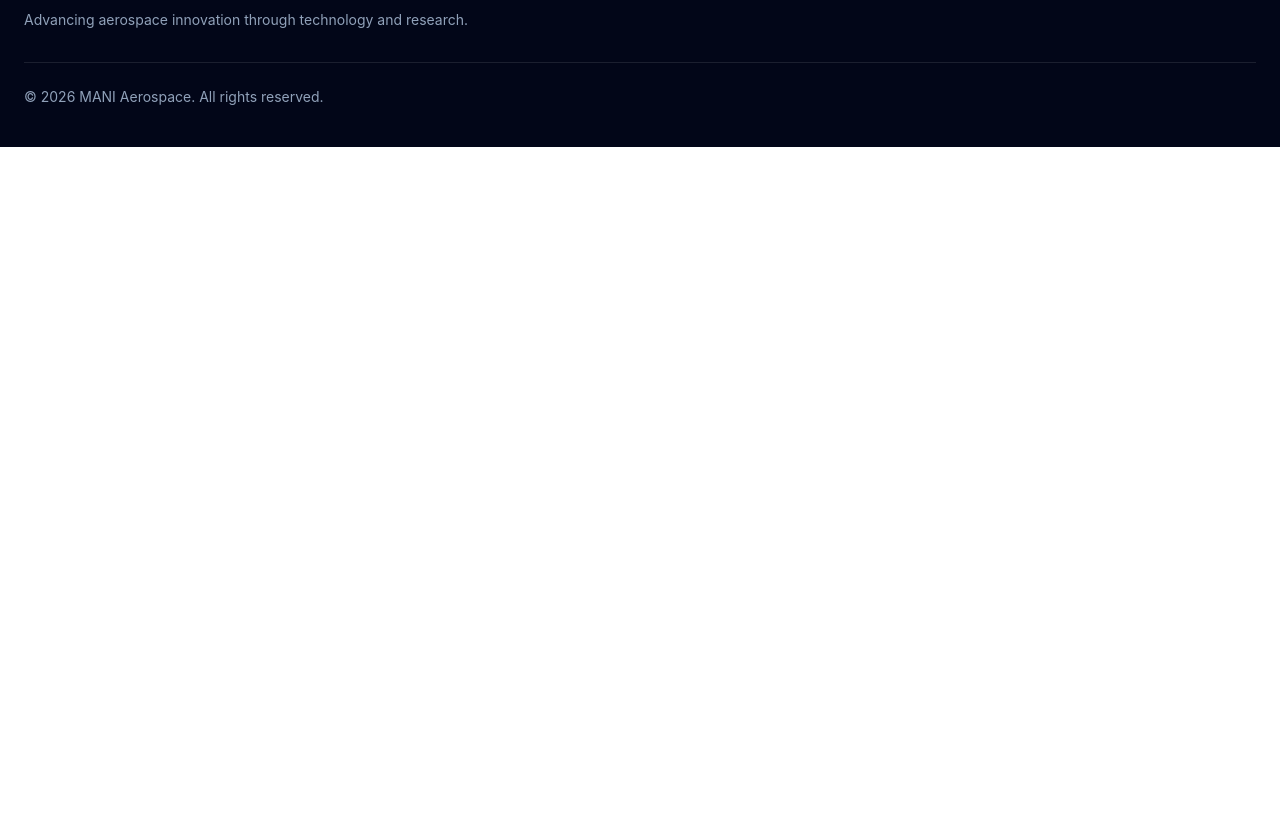
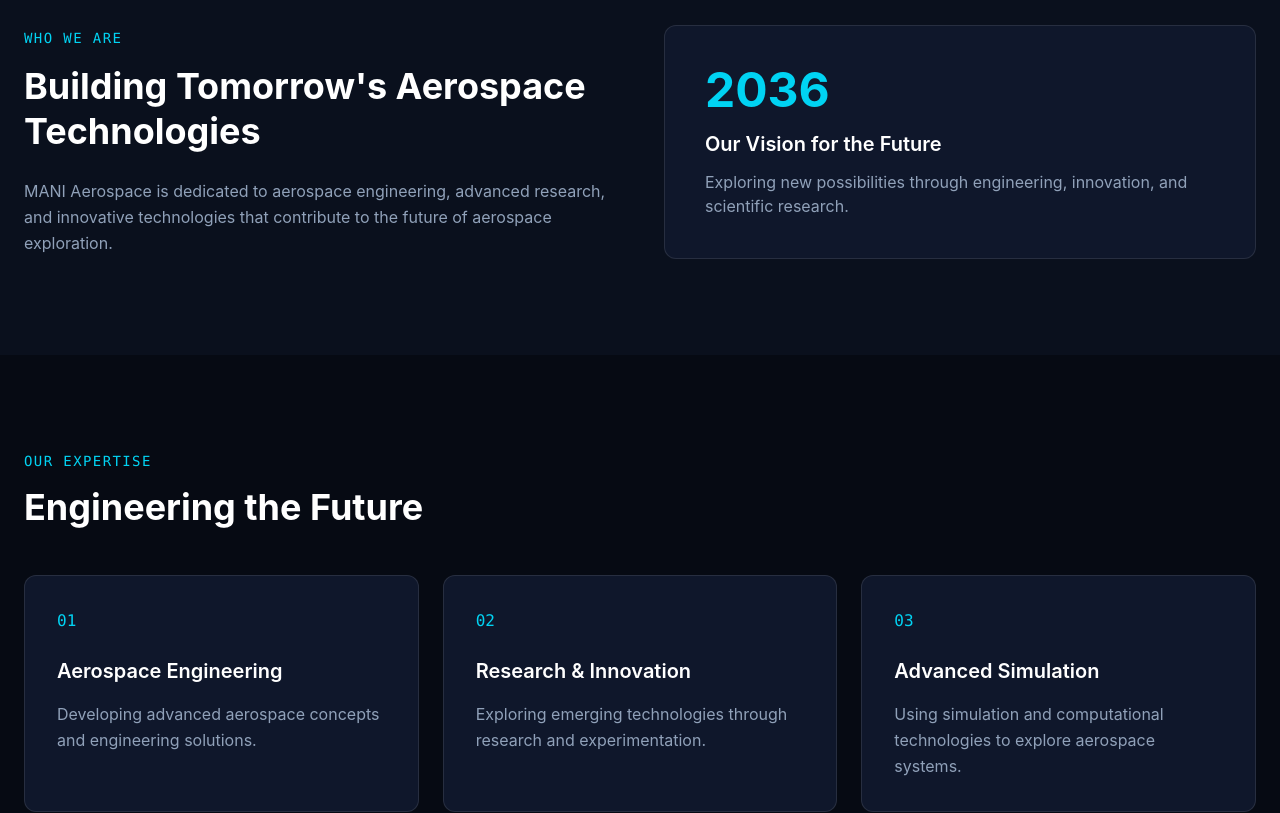
Before and after one commit to Nethra910/AeroSpace, a React app in the folder frontend/: page / in a window 1280 px wide. Shown: the part 820-1633 px from the top of the page. Before the commit the page ends 967 px from the top, so only its background shows below. Built offline with nearby package versions, Linux system fonts and the light colour scheme; the HTML template or start-up script is replaced by a standard one.

Commit message:
feat: add company overview and aerospace focus areas

```diff
--- a/frontend/src/components/home/CompanyOverview.jsx
+++ b/frontend/src/components/home/CompanyOverview.jsx
@@ -0,0 +1,36 @@
+function CompanyOverview() {
+  return (
+    <section className="bg-[#0A101D] px-6 py-24 text-white">
+      <div className="mx-auto grid max-w-7xl gap-12 md:grid-cols-2 md:items-center">
+        <div>
+          <p className="mb-4 font-mono text-sm uppercase tracking-widest text-cyan-400">
+            Who We Are
+          </p>
+
+          <h2 className="text-4xl font-bold leading-tight">
+            Building Tomorrow's Aerospace Technologies
+          </h2>
+
+          <p className="mt-6 leading-relaxed text-slate-400">
+            MANI Aerospace is dedicated to aerospace engineering, advanced
+            research, and innovative technologies that contribute to the future
+            of aerospace exploration.
+          </p>
+        </div>
+
+        <div className="rounded-xl border border-white/10 bg-slate-900 p-10">
+          <p className="text-5xl font-bold text-cyan-400">2036</p>
+          <h3 className="mt-4 text-xl font-semibold">
+            Our Vision for the Future
+          </h3>
+          <p className="mt-3 text-slate-400">
+            Exploring new possibilities through engineering, innovation, and
+            scientific research.
+          </p>
+        </div>
+      </div>
+    </section>
+  );
+}
+
+export default CompanyOverview;
--- a/frontend/src/components/home/FocusAreas.jsx
+++ b/frontend/src/components/home/FocusAreas.jsx
@@ -0,0 +1,50 @@
+const focusAreas = [
+  {
+    title: "Aerospace Engineering",
+    description:
+      "Developing advanced aerospace concepts and engineering solutions.",
+  },
+  {
+    title: "Research & Innovation",
+    description:
+      "Exploring emerging technologies through research and experimentation.",
+  },
+  {
+    title: "Advanced Simulation",
+    description:
+      "Using simulation and computational technologies to explore aerospace systems.",
+  },
+];
+
+function FocusAreas() {
+  return (
+    <section className="bg-[#060A13] px-6 py-24 text-white">
+      <div className="mx-auto max-w-7xl">
+        <p className="font-mono text-sm uppercase tracking-widest text-cyan-400">
+          Our Expertise
+        </p>
+
+        <h2 className="mt-4 text-4xl font-bold">Engineering the Future</h2>
+
+        <div className="mt-12 grid gap-6 md:grid-cols-3">
+          {focusAreas.map((area, index) => (
+            <article
+              key={area.title}
+              className="rounded-xl border border-white/10 bg-slate-900 p-8 transition hover:border-cyan-400/50"
+            >
+              <span className="font-mono text-cyan-400">0{index + 1}</span>
+
+              <h3 className="mt-6 text-xl font-semibold">{area.title}</h3>
+
+              <p className="mt-4 leading-relaxed text-slate-400">
+                {area.description}
+              </p>
+            </article>
+          ))}
+        </div>
+      </div>
+    </section>
+  );
+}
+
+export default FocusAreas;
--- a/frontend/src/pages/Home.jsx
+++ b/frontend/src/pages/Home.jsx
@@ -1,9 +1,13 @@
 import HeroSection from "../components/home/HeroSection";
+import CompanyOverview from "../components/home/CompanyOverview";
+import FocusAreas from "../components/home/FocusAreas";
 
 function Home() {
   return (
     <>
       <HeroSection />
+      <CompanyOverview />
+      <FocusAreas />
     </>
   );
 }
```
